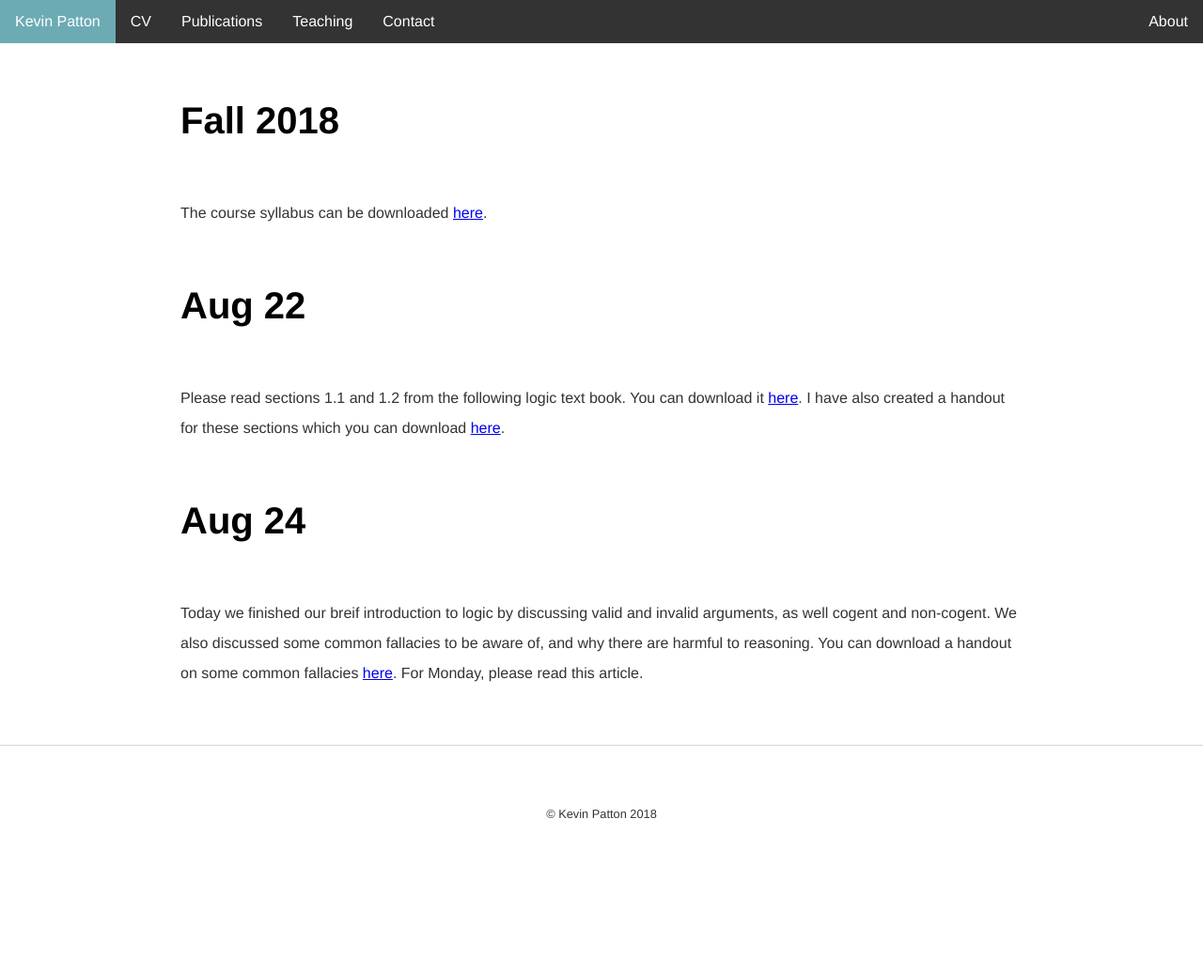
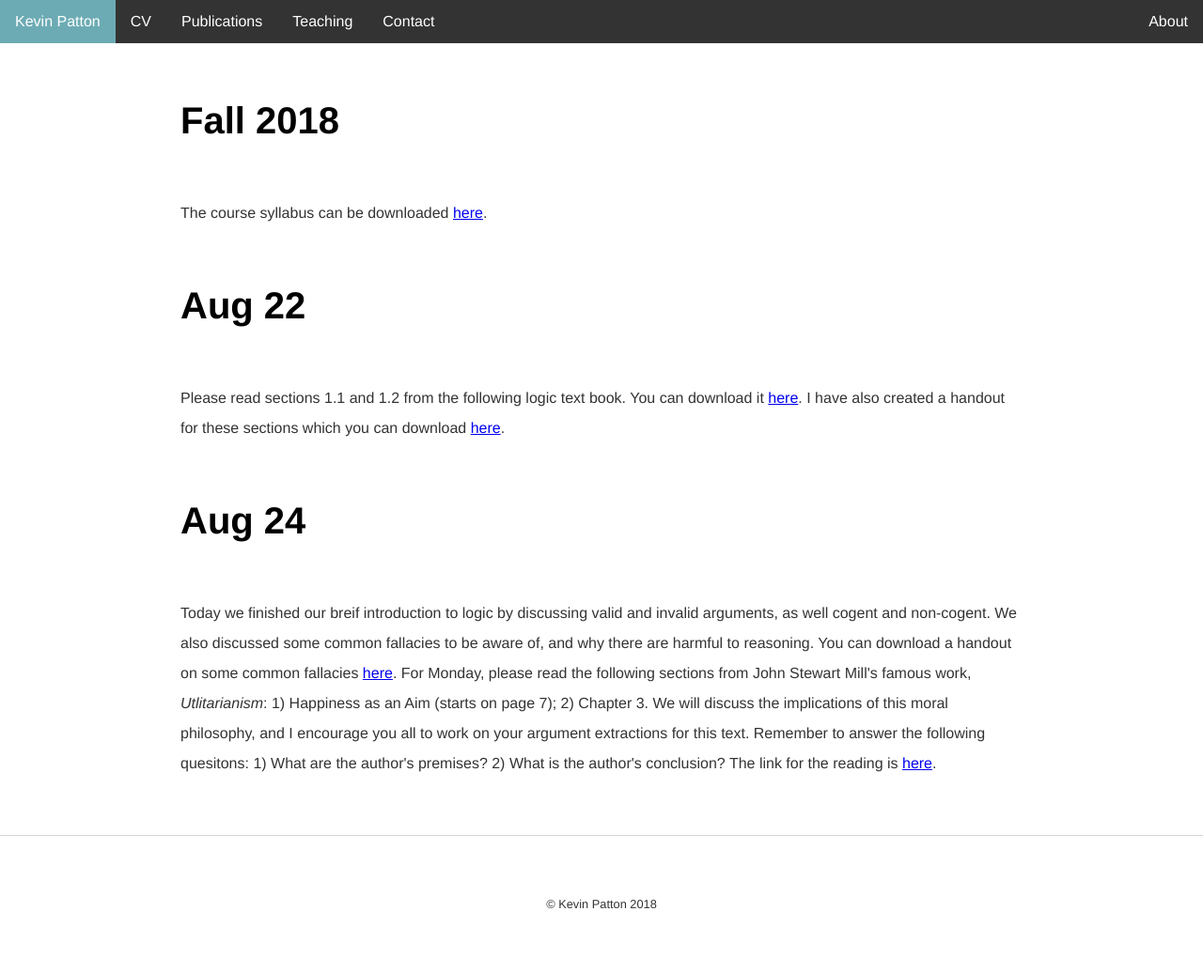
Before and after one commit to kevinjpatton/kevinjpatton.github.io, a Jekyll site: the page built from teaching/phil1020/index.html, in a window 1280 px wide. Shown: the whole page at 94% size. Built offline with Jekyll 4.4.1, drawn with Linux system fonts in a browser that asks for light colours; Markdown is read by kramdown in place of the engine named in the settings; before the commit the page ends 940 px from its top, so only the background shows below that.

Commit message:
Update index.html

```diff
--- a/teaching/phil1020/index.html
+++ b/teaching/phil1020/index.html
@@ -8,4 +8,4 @@ title: Philosophy 1020 - Kevin Patton
 <h1>Aug 22</h1>
 <p>Please read sections 1.1 and 1.2 from the following logic text book.  You can download it <a href=/teaching/phil_110/Phil110_Textbook.pdf.pdf target="_blank">here</a>.  I have also created a handout for these sections which you can download <a href=/teaching/phil_110/Day2-Section1.1-1.2.pdf target="_blank">here</a>.</p>
 <h1>Aug 24</h1>
-<p>  Today we finished our breif introduction to logic by discussing valid and invalid arguments, as well cogent and non-cogent.  We also discussed some common fallacies to be aware of, and why there are harmful to reasoning.  You can download a handout on some common fallacies <a href=/teaching/phil1020/PBS_Fallacies.pdf target="_blank">here</a>.  For Monday, please read this article.
+<p>  Today we finished our breif introduction to logic by discussing valid and invalid arguments, as well cogent and non-cogent.  We also discussed some common fallacies to be aware of, and why there are harmful to reasoning.  You can download a handout on some common fallacies <a href=/teaching/phil1020/PBS_Fallacies.pdf target="_blank">here</a>.  For Monday, please read the following sections from John Stewart Mill's famous work, <i>Utlitarianism</i>: 1) Happiness as an Aim (starts on page 7); 2) Chapter 3.  We will discuss the implications of this moral philosophy, and I encourage you all to work on your argument extractions for this text.  Remember to answer the following quesitons: 1) What are the author's premises?  2) What is the author's conclusion?  The link for the reading is <a href=https://www.earlymoderntexts.com/assets/pdfs/mill1863.pdf target="_blank">here</a>.
```
